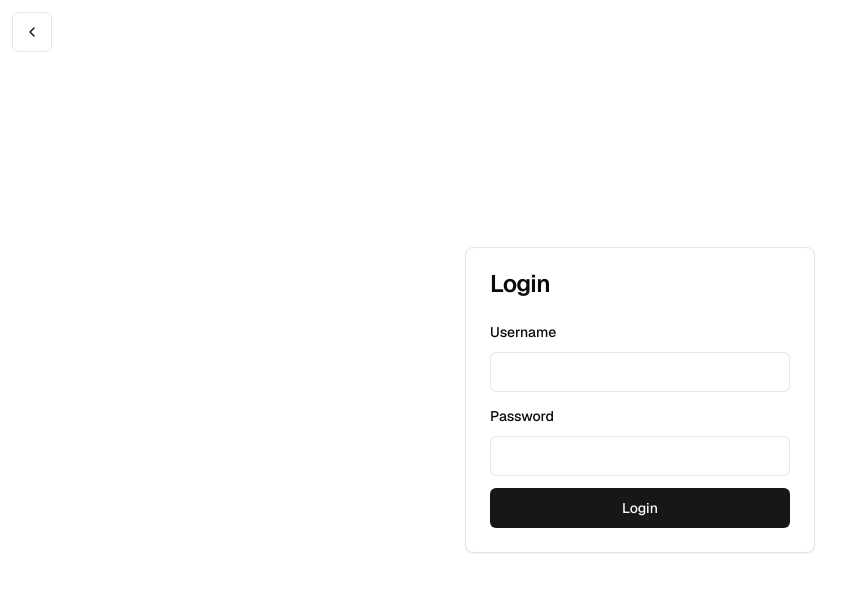
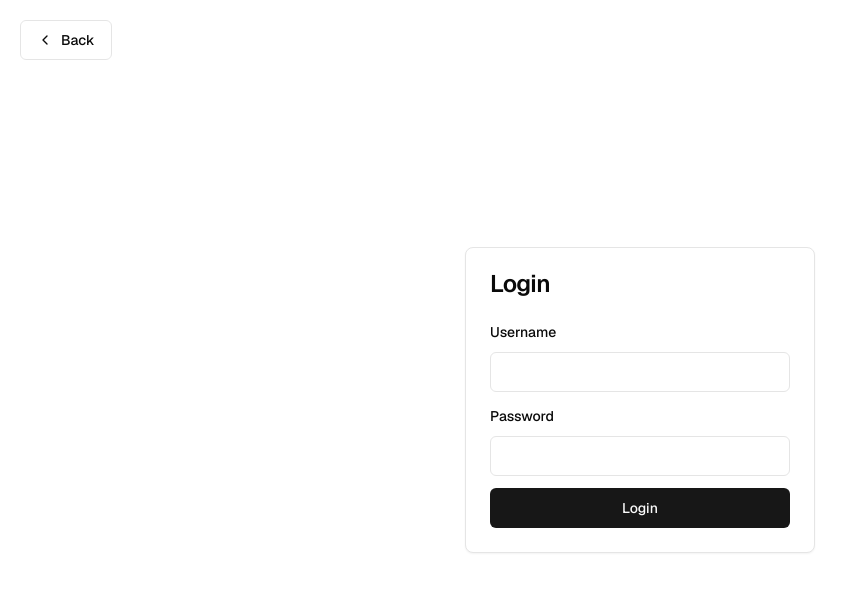
Before and after one commit to aakashkcx/twitter, a Next.js app: page /login in a window 1280 px wide. Shown: the top 592 px of the page, without its empty margins (0-866 px from the left). Built offline with nearby package versions, Linux system fonts and the light colour scheme; no server answers.

Commit message:
add back text + spacing

```diff
--- a/src/app/(auth)/layout.tsx
+++ b/src/app/(auth)/layout.tsx
@@ -10,10 +10,10 @@ export default function AuthLayout({
 }>) {
   return (
     <main className="flex justify-center items-center h-screen">
-      <nav className="fixed top-3 left-3">
-        <Button variant="outline" size="icon" asChild>
+      <nav className="fixed top-5 left-5">
+        <Button variant="outline" asChild>
           <Link href="/">
-            <ChevronLeft />
+            <ChevronLeft /> Back
           </Link>
         </Button>
       </nav>
```
